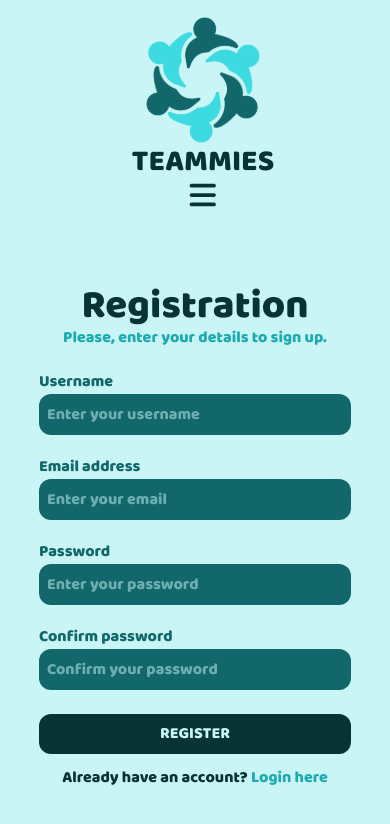
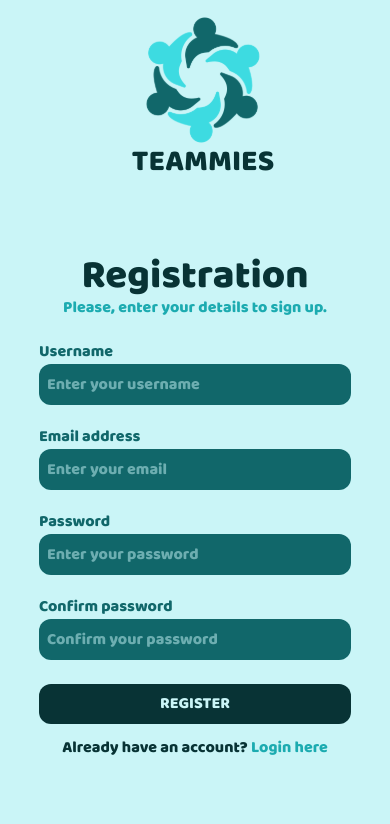
Before and after one commit to VoxeveR/teammies, a React (Vite) app in the folder frontend/: page /register in a window 390 px wide. Shown: the top 824 px of the page. Built offline with nearby package versions, Linux system fonts and the light colour scheme; a web font is replaced by a local one.

Commit message:
added showMobile prop

```diff
--- a/frontend/src/components/general/Navbar.tsx
+++ b/frontend/src/components/general/Navbar.tsx
@@ -10,26 +10,30 @@ type NavItem = {
 type NavbarProps = {
       elements?: Array<NavItem>;
       showElements?: boolean;
+      showMobile?: boolean;
 };
 
-export default function Navbar({ elements }: NavbarProps) {
+export default function Navbar({ elements, showMobile = true }: NavbarProps) {
       return (
-      <div className='bg-quiz-white flex flex-col lg:flex-row items-center w-full h-fit lg:h-24 first:pt-4 last:pb-4 ps-4 pb-4'>
+            <div className='bg-quiz-white flex h-fit w-full flex-col items-center ps-4 pb-4 first:pt-4 last:pb-4 lg:h-24 lg:flex-row'>
                   <NavLink className='flex items-center' to='/'>
                         <img src='/src/assets/logo.svg' className='h-32 w-32 lg:h-20 lg:w-20' />
                   </NavLink>
                   <div className='text-3xl'>TEAMMIES</div>
-                  <div className="flex flex-col w-full">
+                  <div className='flex w-full flex-col'>
+                        {showMobile ? (
+                              <label htmlFor='toggle' className='flex cursor-pointer items-center justify-center lg:hidden'>
+                                    <FontAwesomeIcon icon={faBars} className='text-3xl' />
+                              </label>
+                        ) : (
+                              ''
+                        )}
 
-                        <label htmlFor="toggle" className="flex items-center justify-center lg:hidden cursor-pointer">
-                              <FontAwesomeIcon icon={faBars} className="text-3xl" />
-                        </label>
-
-                        <input type="checkbox" id="toggle" className="hidden peer" />
+                        <input type='checkbox' id='toggle' className='peer hidden' />
 
                         <div
-                              id="control-me"
-                              className='hidden peer-checked:flex flex-col w-full lg:flex lg:flex-row lg:justify-end items-center gap-1 pt-4 lg:pt-0 lg:gap-4 lg:pe-4 text-2xl lg:text-3xl cursor-pointer'
+                              id='control-me'
+                              className='hidden w-full cursor-pointer flex-col items-center gap-1 pt-4 text-2xl peer-checked:flex lg:flex lg:flex-row lg:justify-end lg:gap-4 lg:pe-4 lg:pt-0 lg:text-3xl'
                         >
                               {elements?.map((element) => (
                                     <NavLink key={element.linkTo} to={element.linkTo} className='hover:text-quiz-light-green'>
--- a/frontend/src/pages/LoginPage.tsx
+++ b/frontend/src/pages/LoginPage.tsx
@@ -3,7 +3,7 @@ import Navbar from '../components/general/Navbar.tsx';
 function LoginPage() {
       return (
             <div className='flex h-full max-h-screen w-full flex-col overflow-auto'>
-                  <Navbar></Navbar>
+                  <Navbar showMobile={false}></Navbar>
                   <div className='bg-quiz-white flex h-full min-h-fit w-full flex-col pt-15 lg:mx-auto lg:my-auto lg:h-fit lg:w-1/4 lg:min-w-lg lg:rounded-xl lg:bg-none lg:pt-8 lg:pb-8 xl:w-1/5'>
                         <div className='flex w-full flex-col items-center justify-center gap-1'>
                               <div className='hidden items-center lg:flex lg:flex-col'>
--- a/frontend/src/pages/RegisterPage.tsx
+++ b/frontend/src/pages/RegisterPage.tsx
@@ -3,7 +3,7 @@ import Navbar from '../components/general/Navbar.tsx';
 function RegisterPage() {
       return (
             <div className='flex h-full max-h-screen w-full flex-col overflow-auto'>
-                  <Navbar></Navbar>
+                  <Navbar showMobile={false}></Navbar>
                   <div className='bg-quiz-white flex h-full min-h-fit w-full flex-col pt-15 lg:mx-auto lg:my-auto lg:h-fit lg:w-1/4 lg:min-w-lg lg:rounded-xl lg:bg-none lg:pt-8 lg:pb-8 xl:w-1/5'>
                         <div className='flex w-full flex-col items-center justify-center gap-1'>
                               <div className='hidden items-center lg:flex lg:flex-col'>
```
Lines whose indentation alone changed are shown as unchanged.
